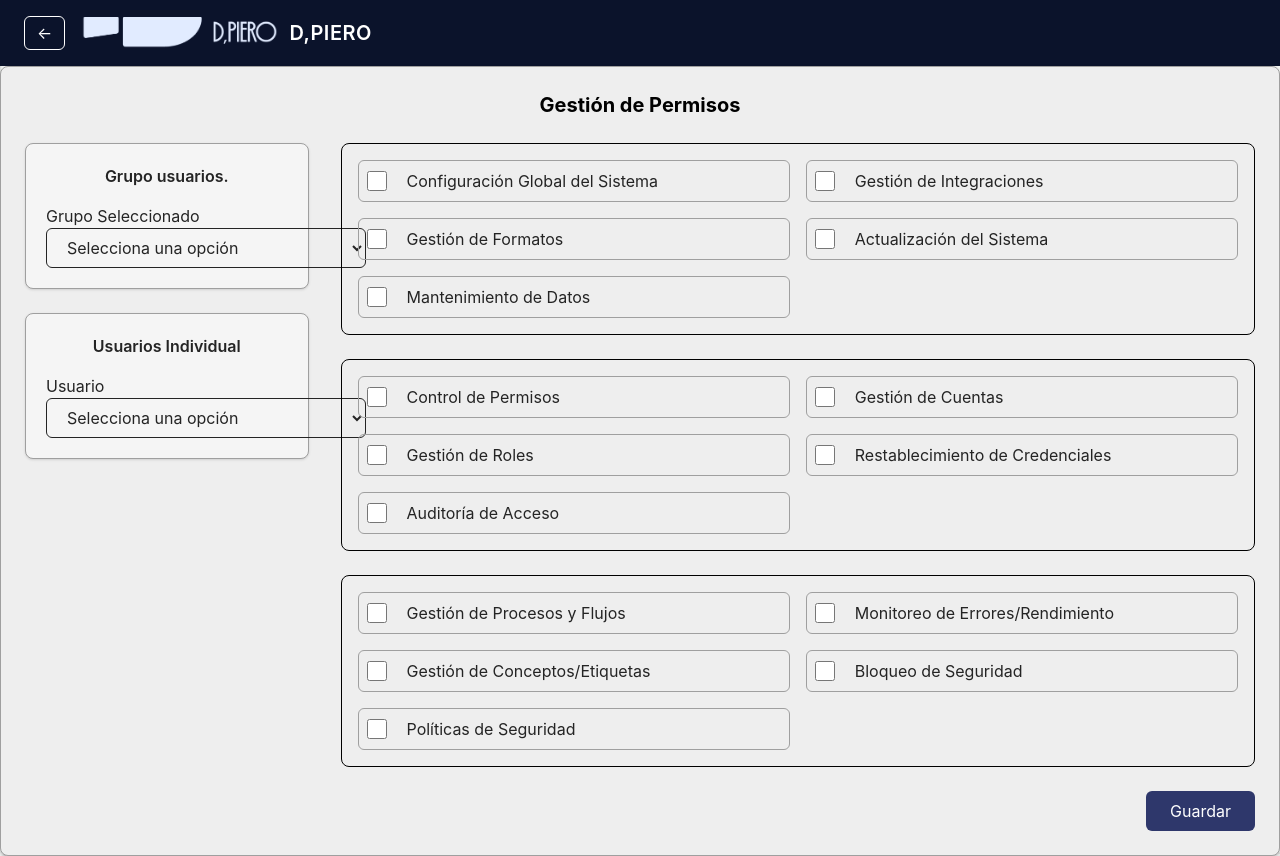
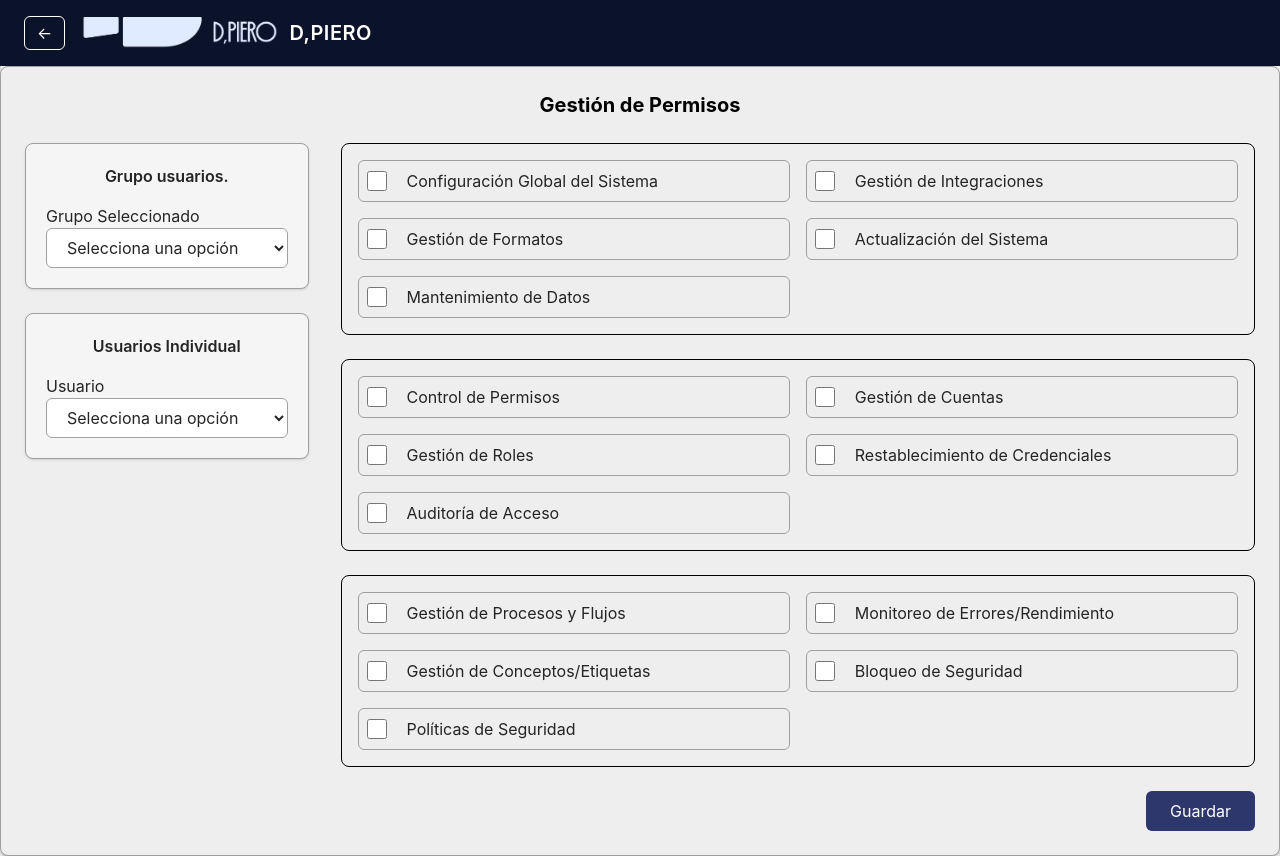
Before and after one commit to AndresVlz2020/pos_project, a React (Vite) app: page /gestion-usuarios in a window 1280 px wide. Built offline with nearby package versions, Linux system fonts and the light colour scheme.

Commit message:
style(users): alinear Select en Gestión de Usuarios anulando w-80 y ajustando alto/padding con variables

```diff
--- a/src/features/create/UsersManagement.jsx
+++ b/src/features/create/UsersManagement.jsx
@@ -69,7 +69,7 @@ export default function UsersManagement() {
   };
 
   return (
-    <div className="w-full">
+    <div className="w-full users-mgmt">
       {/* Header */}
       <div className="w-full bg-[var(--color-primary-950)] text-[var(--color-text-inverse)]">
         <div className="max-w-7xl mx-auto px-6 py-4 flex items-center gap-4">
--- a/src/styles/global.css
+++ b/src/styles/global.css
@@ -81,3 +81,18 @@
 .on-dark input::placeholder {
   color: var(--color-text-secondary);
 }
+
+/* Ajustes específicos para la vista de Gestión de Usuarios */
+.users-mgmt select {
+  width: 100% !important; /* anula w-80 del componente para evitar desfase */
+  height: 2.5rem; /* h-10 para alinear con inputs */
+  padding-left: 1rem; /* px-4 */
+  padding-right: 1rem;
+  border-color: var(--color-border);
+  background: var(--color-background);
+  color: var(--color-text-primary);
+}
+
+.users-mgmt label {
+  color: var(--color-text-primary);
+}
```
